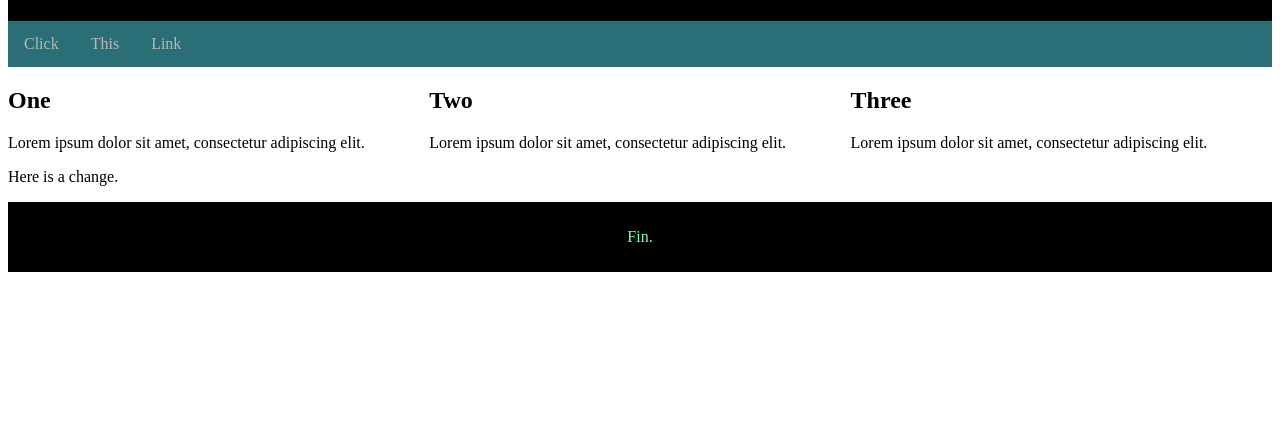
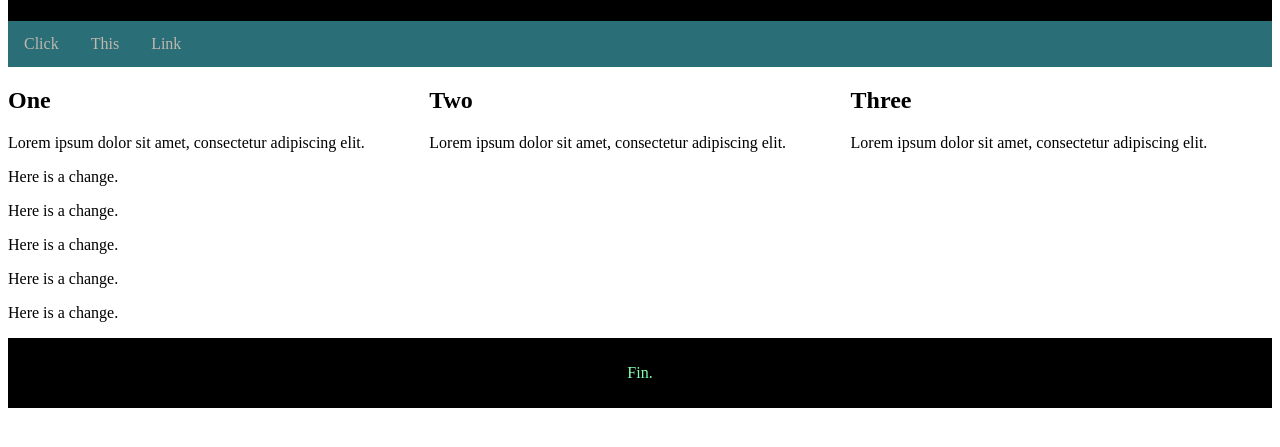
Before and after one commit to carlyannrich/test, a website: page index.html in a window 1280 px wide. Shown: the part 107-554 px from the top of the page. Drawn offline with Linux system fonts and the light colour scheme.

Commit message:
html change 2

```diff
--- a/index.html
+++ b/index.html
@@ -26,6 +26,10 @@
             <h2>One</h2>
             <p>Lorem ipsum dolor sit amet, consectetur adipiscing elit.</p>
             <p>Here is a change.</p>
+            <p>Here is a change.</p>
+            <p>Here is a change.</p>
+            <p>Here is a change.</p>
+            <p>Here is a change.</p>
         </div>
 
         <div class="column">
```
